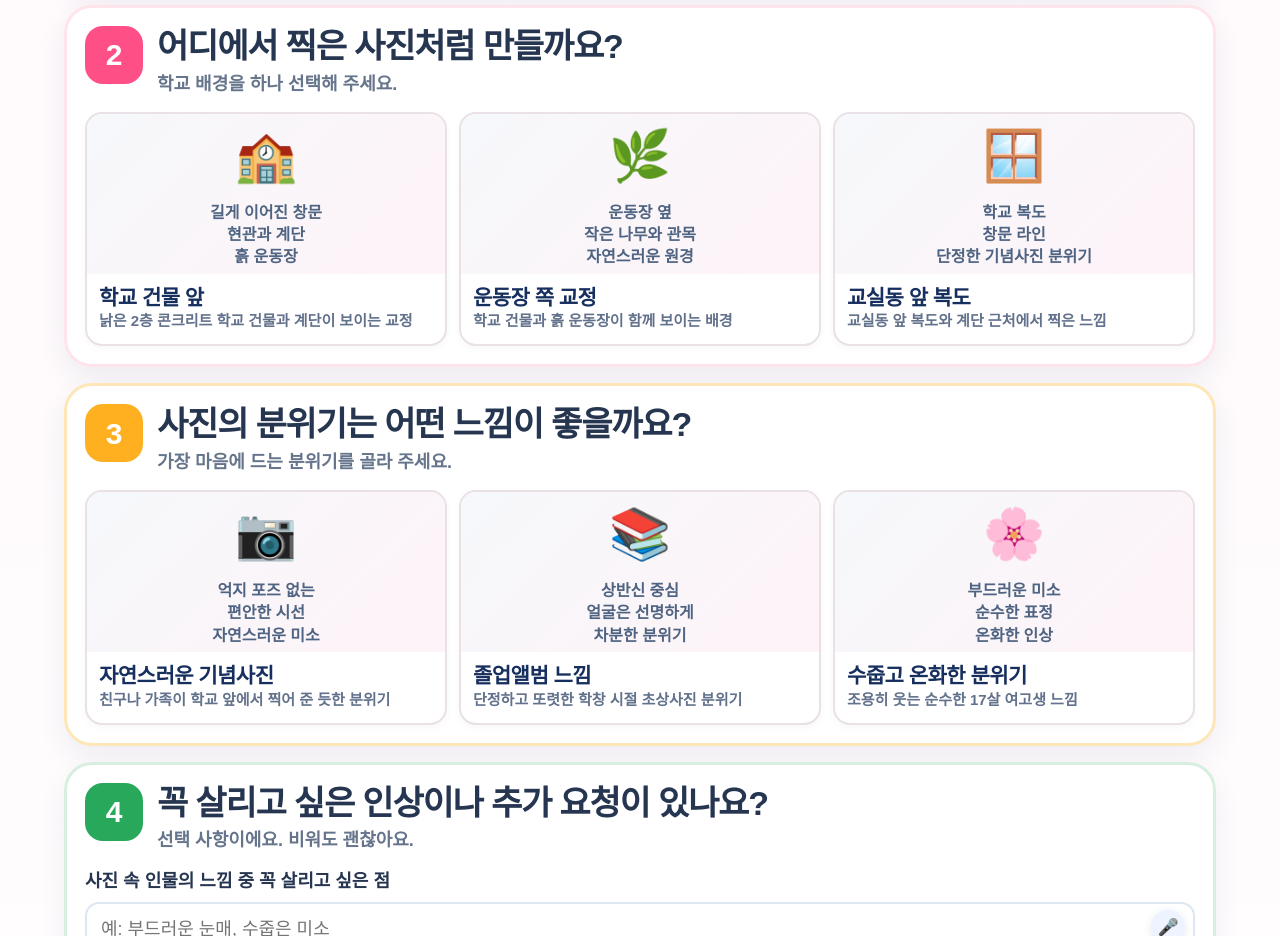
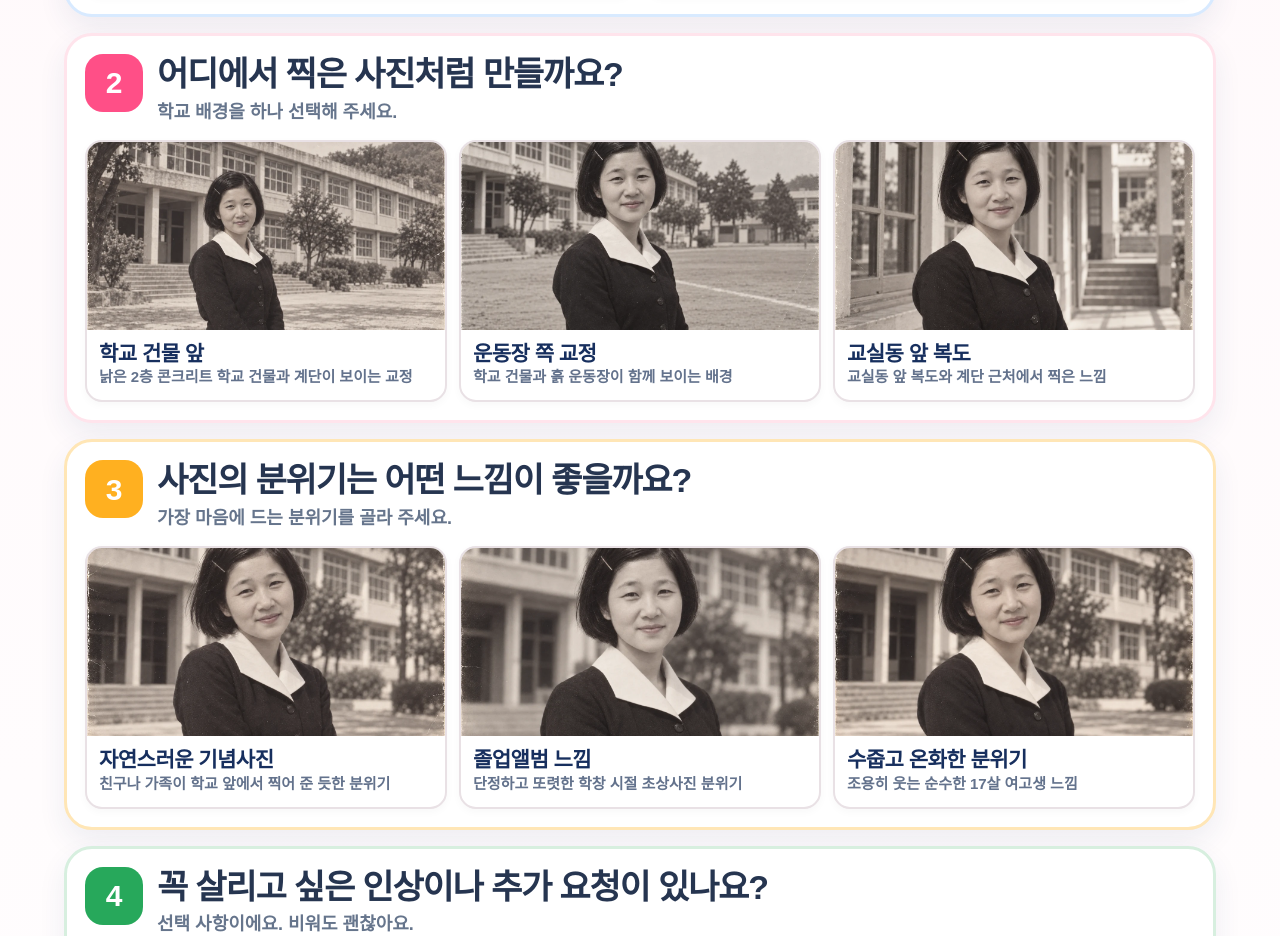
Before and after one commit to dlwldud0118/dementia-recipe, a plain HTML site: page school/index.html in a window 1280 px wide. Shown: the part 700-1636 px from the top of the page. Drawn offline with Linux system fonts and the light colour scheme.

Commit message:
Add files via upload

```diff
--- a/school/index.html
+++ b/school/index.html
@@ -16,7 +16,7 @@ button,input,textarea{font:inherit}button{cursor:pointer}.wrap{max-width:1180px;
 .head h2{margin:0;font-size:clamp(24px,3vw,34px);line-height:1.2;letter-spacing:-.035em}.sub{margin:4px 0 0;color:var(--muted);font-weight:700}
 .grid{display:grid;grid-template-columns:repeat(3,1fr);gap:12px}.grid.two{grid-template-columns:repeat(2,1fr)}
 .card{position:relative;background:#fff;border:2px solid #e9e1e5;border-radius:17px;overflow:hidden;cursor:pointer;transition:.17s;box-shadow:0 3px 9px rgba(0,0,0,.03)}.card:hover{transform:translateY(-2px);box-shadow:0 9px 18px rgba(0,0,0,.07)}.card.selected{border-color:#ff4e8a;box-shadow:0 0 0 4px rgba(255,78,138,.12)}
-.visual{height:160px;background:linear-gradient(135deg,#f6f8fb,#fef3f8);display:flex;align-items:center;justify-content:center;padding:16px;text-align:center}.visual .emoji{font-size:50px;display:block;margin-bottom:8px}.visual .mini{font-size:16px;line-height:1.4;color:#4f6482;font-weight:800}
+.visual{height:188px;background:#ece7e1;overflow:hidden}.visual img{width:100%;height:100%;object-fit:cover;display:block;transition:transform .24s ease}.card:hover .visual img{transform:scale(1.025)}
 .meta{padding:12px}.meta strong{display:block;color:#172f5e;font-size:21px;line-height:1.18;letter-spacing:-.025em}.meta small{display:block;color:#63728c;font-weight:700;line-height:1.45}.tick{position:absolute;right:9px;top:9px;width:32px;height:32px;border-radius:50%;display:grid;place-items:center;background:#fff;color:#ff2e77;border:2px solid #ff9dbc;font-weight:900;opacity:0;transform:scale(.6);transition:.17s}.selected .tick{opacity:1;transform:scale(1)}
 .field{position:relative}.field label{display:block;font-weight:900;margin-bottom:7px}.field input,.field textarea{width:100%;border:2px solid #dde7f2;border-radius:14px;padding:12px 46px 12px 14px;background:#fff;outline:none}.field textarea{min-height:100px;resize:vertical}
 .summary-box{background:#fff;border:3px dashed #acd9fb;border-radius:18px;padding:14px}.summary-list{display:grid;grid-template-columns:1fr 1fr;gap:12px}.summary-item{background:#f7fbff;border:1px solid #dbeaf8;border-radius:15px;padding:12px 14px}.summary-item b{display:block;color:#21497d;margin-bottom:4px}.summary-item span{font-weight:800;color:#4e617f}
@@ -24,7 +24,7 @@ button,input,textarea{font:inherit}button{cursor:pointer}.wrap{max-width:1180px;
 .resultWrap{display:none}.resultWrap.show{display:block}.prompt{white-space:pre-wrap;background:#283a5f;border:1px solid #49618c;border-radius:16px;padding:15px;line-height:1.7;color:#fff}.toolrow{display:flex;gap:10px;flex-wrap:wrap;margin-top:12px}.copy{background:#41bdb5}.chatgpt{background:#16a34a}.homeLink{display:inline-flex;align-items:center;gap:8px;margin-top:14px;text-decoration:none;color:#25518c;background:#eef6ff;border:1px solid #d0e4ff;padding:10px 14px;border-radius:999px;font-weight:800}
 .credit{text-align:center;font-size:13px;color:#7b879c;font-weight:800;margin-top:16px}.credit span{color:#50627f}
 .voice-button{position:absolute;right:10px;top:42px;width:34px;height:34px;border-radius:999px;border:0;background:#edf4ff;display:grid;place-items:center;font-size:17px;font-weight:900;color:#244a80;box-shadow:0 2px 8px rgba(36,74,128,.12)}.voice-button.listening{background:#ffedf4;color:#c92d67}.voice-status{position:fixed;left:50%;bottom:18px;transform:translateX(-50%);background:#1f3356;color:#fff;padding:12px 16px;border-radius:14px;font-weight:800;font-size:14px;box-shadow:0 10px 20px rgba(0,0,0,.18);opacity:0;pointer-events:none;transition:.2s;z-index:1000;max-width:min(92vw,560px)}.voice-status.visible{opacity:1}
-@media(max-width:900px){.grid,.grid.two{grid-template-columns:repeat(2,1fr)}.summary-list{grid-template-columns:1fr}}@media(max-width:640px){body{font-size:16px}.wrap{padding:8px}.panel{padding:14px}.visual{height:135px}.num{width:48px;height:48px;font-size:25px}.meta strong{font-size:18px}}
+@media(max-width:900px){.grid,.grid.two{grid-template-columns:repeat(2,1fr)}.summary-list{grid-template-columns:1fr}}@media(max-width:640px){body{font-size:16px}.wrap{padding:8px}.panel{padding:14px}.visual{height:148px}.num{width:48px;height:48px;font-size:25px}.meta strong{font-size:18px}}
 </style>
 </head>
 <body>
@@ -95,7 +95,20 @@ const moodOptions=[
 {id:'shy',name:'수줍고 온화한 분위기',desc:'조용히 웃는 순수한 17살 여고생 느낌',emoji:'🌸',mini:'부드러운 미소\n순수한 표정\n온화한 인상'}
 ];
 let selectedHair=''; let selectedPlace=''; let selectedMood='';
-function cardHTML(item, selected, fn){return `<div class="card ${selected?'selected':''}" onclick="${fn}('${item.id}')"><div class="visual"><div><span class="emoji">${item.emoji}</span><div class="mini">${item.mini.replace(/\n/g,'<br>')}</div></div></div><div class="meta"><strong>${item.name}</strong><small>${item.desc}</small></div><div class="tick">✓</div></div>`}
+const PHOTO_MAP={
+  bob:'assets/hair_bob_v2.webp',
+  braid:'assets/hair_braids_v2.webp',
+  front:'assets/place_school_v2.webp',
+  yard:'assets/place_yard_v2.webp',
+  hall:'assets/place_hall_v2.webp',
+  snapshot:'assets/mood_candid_v2.webp',
+  album:'assets/mood_yearbook_v2.webp',
+  shy:'assets/mood_gentle_v2.webp'
+};
+function cardHTML(item, selected, fn){
+ const src=PHOTO_MAP[item.id];
+ return `<div class="card ${selected?'selected':''}" role="button" tabindex="0" aria-pressed="${selected}" onclick="${fn}('${item.id}')" onkeydown="if(event.key==='Enter'||event.key===' '){event.preventDefault();${fn}('${item.id}')}" ><div class="visual"><img src="${src}" alt="${item.name} 선택 예시 사진" loading="lazy"></div><div class="meta"><strong>${item.name}</strong><small>${item.desc}</small></div><div class="tick">✓</div></div>`;
+}
 function render(){hairGrid.innerHTML=hairOptions.map(x=>cardHTML(x, selectedHair===x.id, 'selectHair')).join('');placeGrid.innerHTML=placeOptions.map(x=>cardHTML(x, selectedPlace===x.id, 'selectPlace')).join('');moodGrid.innerHTML=moodOptions.map(x=>cardHTML(x, selectedMood===x.id, 'selectMood')).join('');updateSummary();}
 function selectHair(id){selectedHair=id;render();hideWarn()} function selectPlace(id){selectedPlace=id;render();hideWarn()} function selectMood(id){selectedMood=id;render();hideWarn()}
 function getById(list,id){return list.find(x=>x.id===id)||null}
```
Also changed, not shown: school/assets/hair_bob_v2.webp (added), school/assets/hair_braids_v2.webp (added), school/assets/mood_candid_v2.webp (added), school/assets/mood_gentle_v2.webp (added), school/assets/mood_yearbook_v2.webp (added), school/assets/place_hall_v2.webp (added), school/assets/place_school_v2.webp (added), school/assets/place_yard_v2.webp (added).
